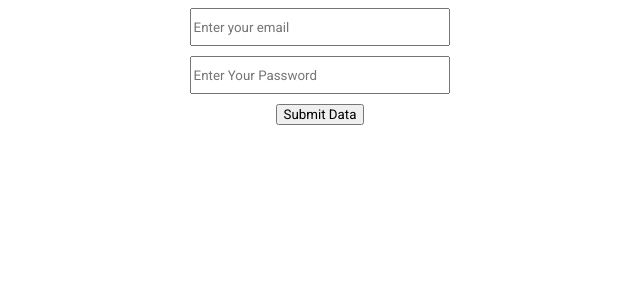
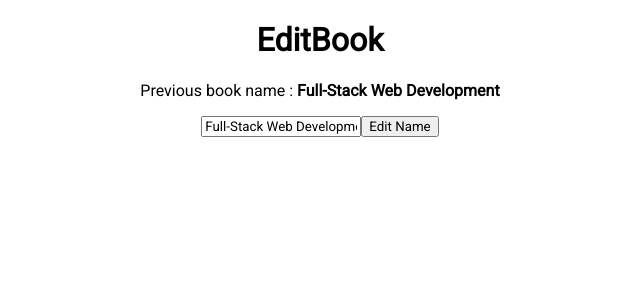
Before and after one commit to centauricoder01/book_management_system, a React (Create React App) app: page /books/1/edit in a window 1280 px wide. Before the commit this address led to /login. Shown: the top 300 px of the page, without its empty margins (320-960 px from the left). Built offline with nearby package versions, Linux system fonts and the light colour scheme; data requests are answered from the project's data file.

Commit message:
Edit function also Added

```diff
--- a/db.json
+++ b/db.json
@@ -17,14 +17,18 @@
           "name": "CSS",
           "pages": 25
         }
-      ]
+      ],
+      "nowEdit": "Raju ki book",
+      "params": {
+        "id": "3"
+      }
     },
     {
       "id": 2,
       "no_of_chapters": 6,
       "author": "Masai",
       "cover_photo": "",
-      "book_name": "Full-Stack Web Development",
+      "book_name": "Raju ki book",
       "category": "Science_Fiction",
       "release_year": 2020,
       "chapters": [
@@ -43,7 +47,7 @@
       "no_of_chapters": 6,
       "author": "Masai",
       "cover_photo": "",
-      "book_name": "Full-Stack Web Development",
+      "book_name": "",
       "category": "Novel",
       "release_year": 2021,
       "chapters": [
@@ -55,7 +59,8 @@
           "name": "CSS",
           "pages": 25
         }
-      ]
+      ],
+      "Raju ki book": ""
     },
     {
       "id": 4,
@@ -138,7 +143,7 @@
       "no_of_chapters": 6,
       "author": "Masai",
       "cover_photo": "",
-      "book_name": "Full-Stack Web Development",
+      "book_name": "Book No 8",
       "category": "Science_Fiction",
       "release_year": 2015,
       "chapters": [
@@ -176,7 +181,7 @@
       "no_of_chapters": 6,
       "author": "Masai",
       "cover_photo": "",
-      "book_name": "Full-Stack Web Development",
+      "book_name": "book No 10",
       "category": "Motivational",
       "release_year": 2013,
       "chapters": [
--- a/src/Auth_Redux/Action.jsx
+++ b/src/Auth_Redux/Action.jsx
@@ -14,4 +14,17 @@ const Login = (payload) => (dispatch) => {
     });
 };
 
-export { Login };
+const PatchRequest = (payload) => (dispatch) => {
+  console.log(payload, "payload");
+  const parameter = {
+    book_name: payload.nowEdit,
+  };
+  return axios
+    .patch(`http://localhost:8080/books/${payload.params.id}`, parameter)
+    .then((res) => console.log(res.data))
+    .catch((err) => {
+      console.log(err);
+    });
+};
+
+export { Login, PatchRequest };
--- a/src/Auth_Redux/CommonAuth.jsx
+++ b/src/Auth_Redux/CommonAuth.jsx
@@ -5,7 +5,7 @@ import { useLocation } from "react-router-dom";
 const CommonAuth = ({ children }) => {
   const location = useLocation();
   const isAuth = useSelector((Auth) => Auth.Auth_Reducer.isAuth);
-  if (!isAuth) {
+  if (false) {
     return <Navigate to={"/login"} replace state={location} />;
   }
   return children;
--- a/src/Components/ShowBooks.jsx
+++ b/src/Components/ShowBooks.jsx
@@ -1,7 +1,9 @@
 import React from "react";
 import { Link } from "react-router-dom";
+import { useNavigate } from "react-router-dom";
 
 const ShowBooks = ({ bookData }) => {
+  const Navigate = useNavigate();
   return (
     <div>
       <div
@@ -22,6 +24,13 @@ const ShowBooks = ({ bookData }) => {
         <p>Author : {bookData.author}</p>
         <p>Category : {bookData.category}</p>
         <p>Release Data : {bookData.release_year}</p>
+        <button
+          onClick={() => {
+            Navigate(`/books/${bookData.id}/edit`);
+          }}
+        >
+          Edit Data
+        </button>
       </div>
     </div>
   );
--- a/src/Pages/EditBook.jsx
+++ b/src/Pages/EditBook.jsx
@@ -1,7 +1,56 @@
-import React from "react";
+import React, { useEffect, useState } from "react";
+import { useDispatch, useSelector } from "react-redux";
+import { useNavigate, useParams } from "react-router-dom";
+import { Getbooks } from "../Data_Redux/Action";
+import { PatchRequest } from "../Auth_Redux/Action";
 
 const EditBook = () => {
-  return <div>EditBook</div>;
+  const params = useParams();
+  const getEditbook = useSelector((editBook) => editBook.Reducer.books);
+  const dispatch = useDispatch();
+  const [editdata, seteditData] = useState({});
+  const [nowEdit, setNowEdit] = useState("");
+  const Navigater = useNavigate();
+
+  useEffect(() => {
+    if (getEditbook.length === 0) {
+      dispatch(Getbooks());
+    }
+  }, [getEditbook.length, dispatch]);
+
+  useEffect(() => {
+    if (params) {
+      let Edit = getEditbook.find((item) => item.id === Number(params.id));
+      Edit && seteditData(Edit);
+    }
+  }, [params, getEditbook]);
+
+  return (
+    <>
+      <h1>EditBook</h1>
+      <p>
+        Previous book name :{" "}
+        <span style={{ fontWeight: "bold" }}>{editdata.book_name}</span>
+      </p>
+      <input
+        type="text"
+        defaultValue={editdata.book_name}
+        onChange={(e) => {
+          setNowEdit(e.target.value);
+        }}
+      />
+      <button
+        onClick={() => {
+          dispatch(PatchRequest({ nowEdit, params })).then(() => {
+            alert("Book Name changed");
+            Navigater("/");
+          });
+        }}
+      >
+        Edit Name
+      </button>
+    </>
+  );
 };
 
 export default EditBook;
--- a/src/Pages/SingleBook.jsx
+++ b/src/Pages/SingleBook.jsx
@@ -1,7 +1,38 @@
-import React from "react";
+import React, { useEffect, useState } from "react";
+import { useDispatch, useSelector } from "react-redux";
+import { useParams } from "react-router-dom";
+import ShowBooks from "../Components/ShowBooks";
+import { Getbooks } from "../Data_Redux/Action";
 
 const SingleBook = () => {
-  return <div>SingleBook</div>;
+  const params = useParams();
+  const books = useSelector((book) => book.Reducer.books);
+  const [showData, setshowData] = useState({});
+  const dispatch = useDispatch();
+
+  useEffect(() => {
+    if (books.length === 0) {
+      dispatch(Getbooks());
+    }
+  }, [books.length, dispatch]);
+
+  useEffect(() => {
+    if (params) {
+      const singleBook_Data = books.find(
+        (item) => item.id == Number(params.id)
+      );
+      singleBook_Data && setshowData(singleBook_Data);
+    }
+  }, [params, books]);
+
+  return (
+    <>
+      <h1>SingleBook</h1>
+      <div>
+        <ShowBooks bookData={showData} />
+      </div>
+    </>
+  );
 };
 
 export default SingleBook;
```
